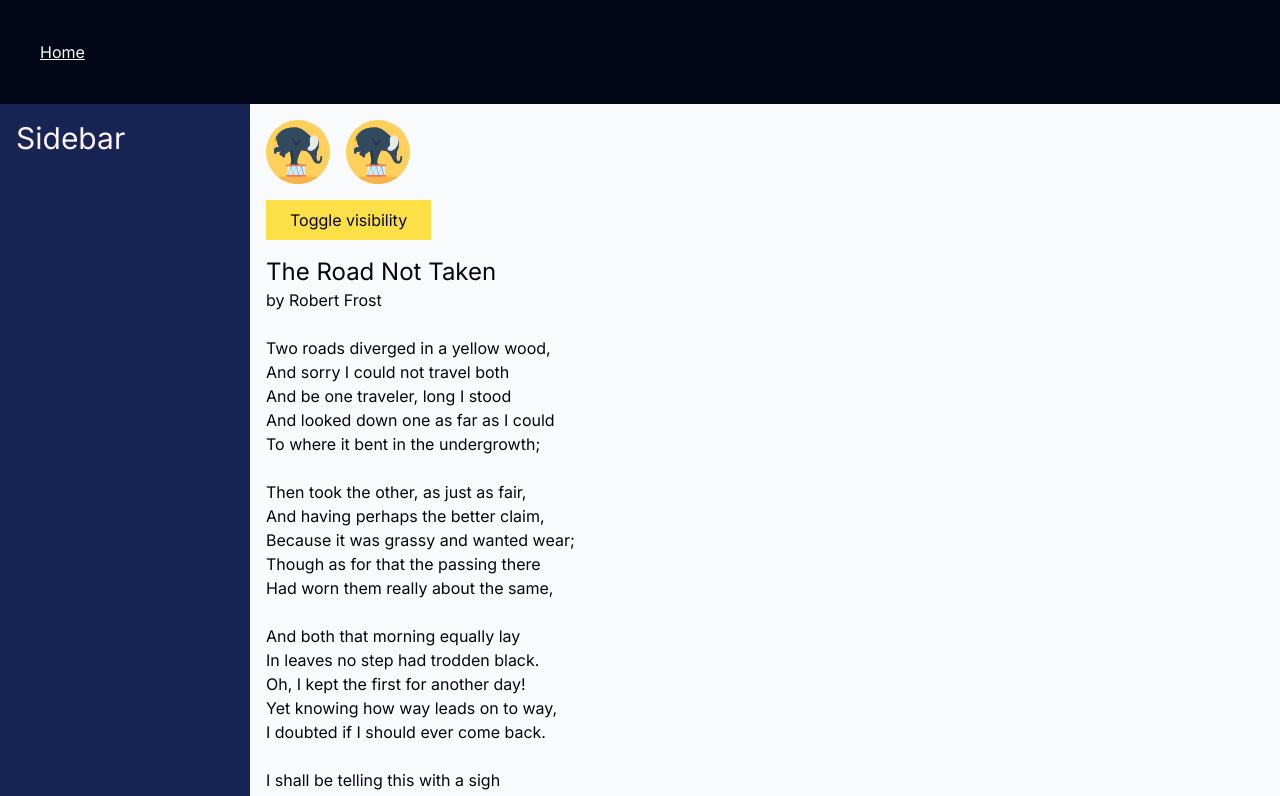
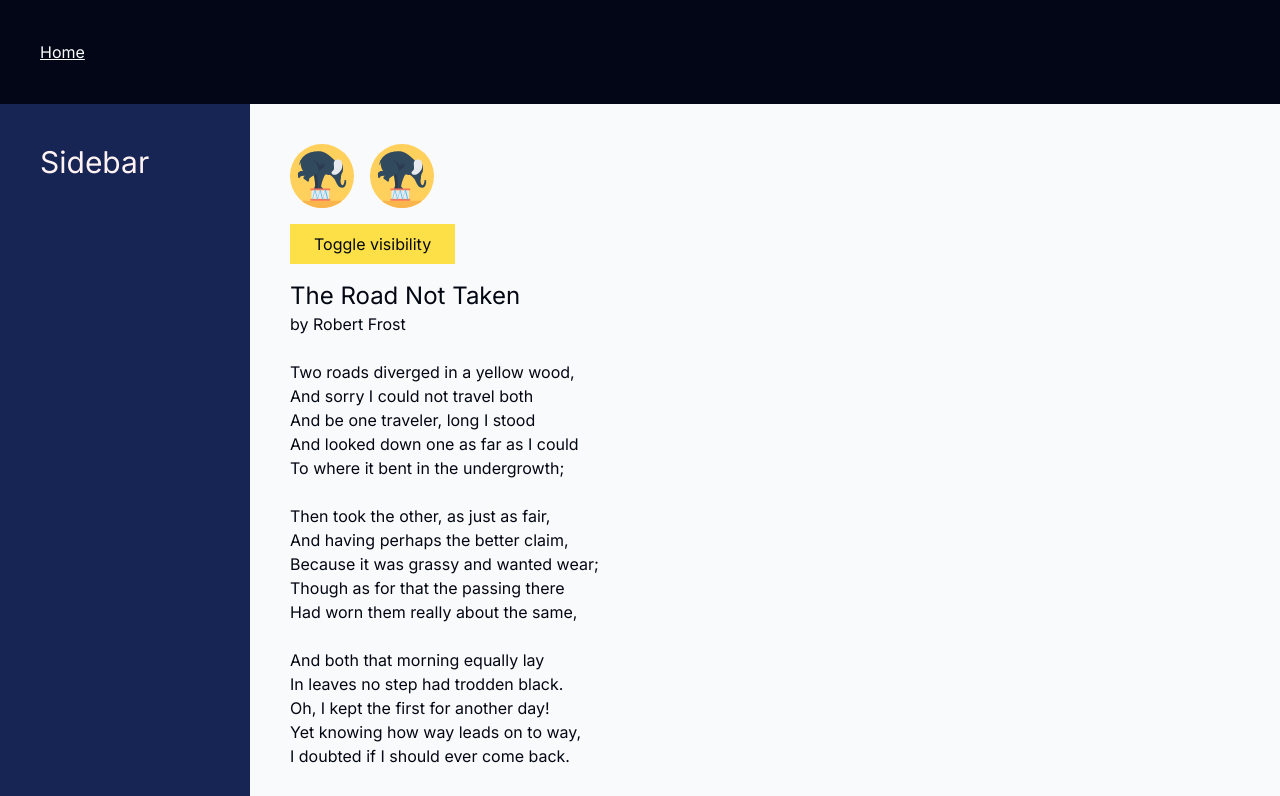
Before and after one commit to ArturAmpilogov/react-drawbacks, a Next.js app in the folder nextjs-v14/: page /double-data in a window 1280 px wide. Shown: the top 796 px of the page. Built offline with nearby package versions, Linux system fonts and the light colour scheme.

Commit message:
Updated paddings

```diff
--- a/nextjs-v14/src/app/double-data/page.tsx
+++ b/nextjs-v14/src/app/double-data/page.tsx
@@ -5,8 +5,8 @@ import ElephantIcon from "@/ui/components/icons/elephant-icon";
 export default function DoubleDataPage() {
   return (
     <main className="min-h-screen grid grid-cols-[250px_1fr]">
-      <aside className="text-red-50 text-3xl bg-blue-950 p-4 ">Sidebar</aside>
-      <article className="bg-slate-50 p-4 text-gray-950 relative">
+      <aside className="text-red-50 text-3xl bg-blue-950 p-10">Sidebar</aside>
+      <article className="bg-slate-50 text-gray-950 p-10">
         <TwoElephants />
         <ClientComponentWrapper>
           <Poem />
--- a/nextjs-v14/src/app/page.tsx
+++ b/nextjs-v14/src/app/page.tsx
@@ -3,7 +3,7 @@ import Link from "next/link";
 export default function Home() {
   return (
     <main className="min-h-screen p-8">
-      <h1 className="text-4xl mb-10">Demo</h1>
+      <h1 className="text-4xl mb-6">Demo</h1>
 
       <ul className="list-disc list-outside ml-6 space-y-4">
         <li>
--- a/nextjs-v14/src/app/suspense/page.tsx
+++ b/nextjs-v14/src/app/suspense/page.tsx
@@ -6,8 +6,8 @@ const LazyPost = lazy(() => import("./post"));
 export default function Home() {
   return (
     <main className="min-h-screen grid grid-cols-[250px_1fr]">
-      <aside className="text-red-50 text-3xl bg-blue-950 p-4 ">Sidebar</aside>
-      <article className="bg-slate-50 p-4 text-gray-950">
+      <aside className="text-red-50 text-3xl bg-blue-950 p-10">Sidebar</aside>
+      <article className="bg-slate-50 text-gray-950 p-10">
         <div className="text-3xl mb-10">Article</div>
         <Suspense fallback={<Spinner />}>
           <LazyPost />
--- a/nextjs-v14/src/app/tree-rerender/page.tsx
+++ b/nextjs-v14/src/app/tree-rerender/page.tsx
@@ -4,8 +4,8 @@ import ClientComponent from "./client-component";
 export default function DoubleDataPage() {
   return (
     <main className="min-h-screen grid grid-cols-[250px_1fr]">
-      <aside className="text-red-50 text-3xl bg-blue-950 p-4 ">Sidebar</aside>
-      <article className="bg-slate-50 p-4 text-gray-950">
+      <aside className="text-red-50 text-3xl bg-blue-950 p-10">Sidebar</aside>
+      <article className="bg-slate-50 text-gray-950 p-10">
         <ClientComponent />
       </article>
     </main>
```
